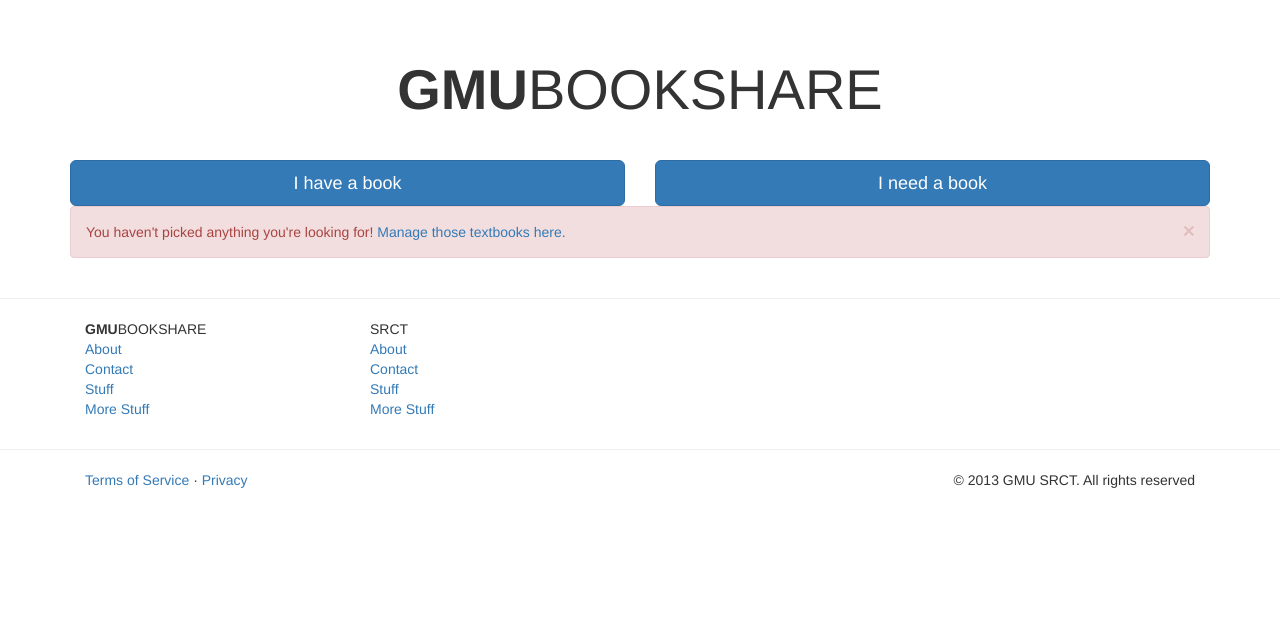
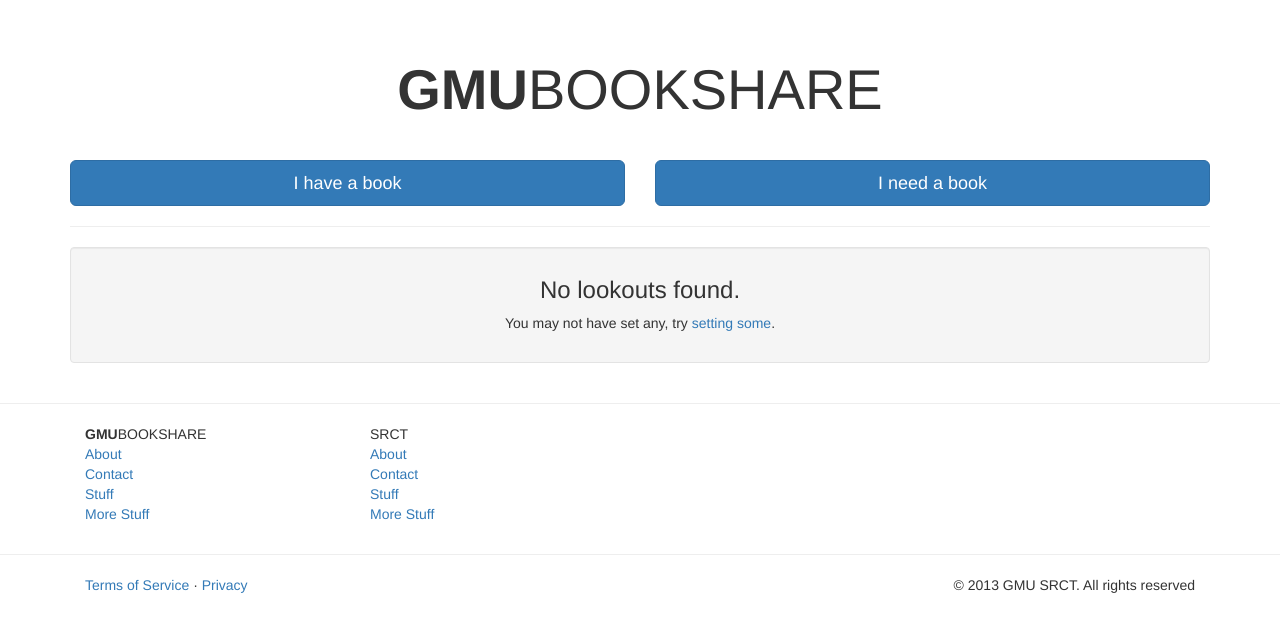
Before and after one commit to srct/bookshare, a Django app: page / in a window 1280 px wide. Shown: the part 51-683 px from the top of the page. Run offline with Django 3.2, Linux system fonts and the light colour scheme; the visitor is signed in with stand-in values (Sample User, id 1); parts of the project's set-up code (start-up, migrations or seed data) failed here and were passed over; some libraries are stand-ins or nearby versions.

Commit message:
Cleaned up the empty lookouts well.

```diff
--- a/bookshare/templates/index.html
+++ b/bookshare/templates/index.html
@@ -15,30 +15,66 @@ GMU Bookshare &bull; Homepage
 </div>
 
 <div class="row">
+
   <div class="col-lg-6">
-    <a href="{% url 'create_listing' %}" class="btn btn-primary btn-lg btn-block">I have a book</a>
+    <a href="{% url 'create_listing' %}" class="btn btn-primary btn-lg btn-block">
+      I have a book
+    </a>
   </div>
+
   <div class="col-lg-6">
-    <a href="{% url 'search' %}" class="btn btn-primary btn-lg btn-block">I need a book</a>
+    <a href="{% url 'search' %}" class="btn btn-primary btn-lg btn-block">
+      I need a book
+    </a>
+  </div>
+
+</div>
+
+  <hr/>
+<!-- if the user is not signed in, or doesn't have anything on the lookout for
+then it just shows the most recent new postings -->
+
+<div class="row">
+  <div class="col-lg-12">
+    <div class="well">
+
+<!--
+      {% if not listings %}
+      <div class="row">
+        <div class="col-lg-12">
+          <div class="alert alert-danger alert-dismissable text-center">
+            <button type="button" class="close" data-dismiss="alert" aria-hidden="true">&times;</button>
+            You haven't picked anything to look for! <a href="{% url 'lookout'
+            request.user.username %}">Manage those textbooks here.</a>
+          </div>
+        </div>
+      </div>
+      {% endif %}
+-->
+
+      <div class="row">
+        {% if listings %}
+        {% for listing in listings %}
+          <div class="col-lg-4">
+            This is one listing cell.
+          </div>
+        {% endfor %}
+        {% else %}
+          <div class="col-lg-12 text-center">
+            <p>
+            <h3 style="margin:0px;">No lookouts found.</h3>
+            </p>
+            <p>
+              You may not have set any, try
+              <a href="{%url 'lookouts' request.user.username%}">
+                setting some</a>.
+            </p>
+          </div>
+        {% endif %}
+      </div>
+
+    </div>
   </div>
 </div>
 
-<!-- if the user is not signed in, or doesn't have anything on the lookout for
-then it just shows the most recent new postings -->
-
-<div class="alert alert-danger alert-dismissable">
-  <button type="button" class="close" data-dismiss="alert" aria-hidden="true">&times;</button>
-  You haven't picked anything you're looking for! <a href="{% url 'lookout' %}">Manage those textbooks here.</a>
-</div>
-
-{% if listings %}
-<div class="row">
-  {% for listing in listings %}
-    <div class="col-lg-6">
-
-    </div>
-  {% endfor %}
-</div>
-{% endif %}
-
 {% endblock %}
```
